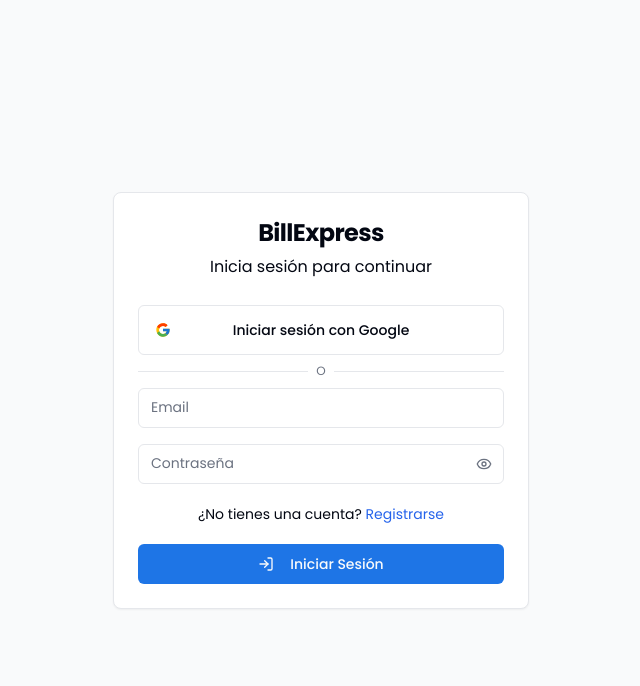
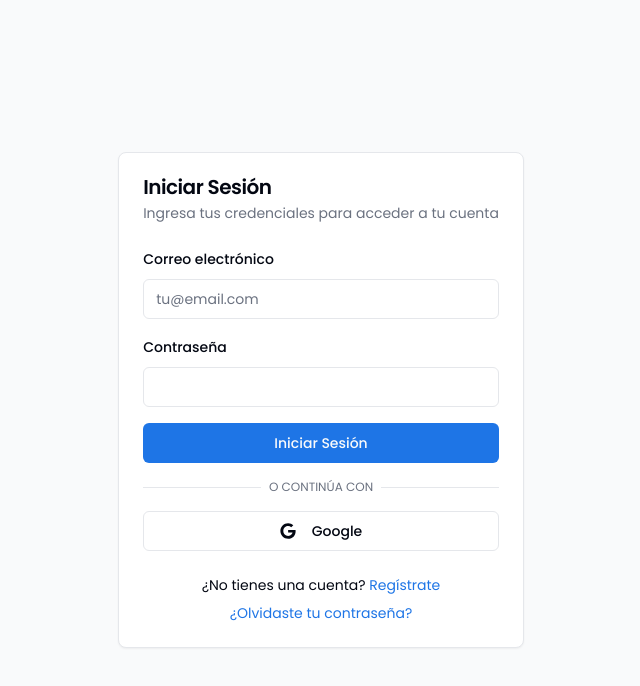
Before and after one commit to CodeBreaker518/billexpress, a Next.js app: page /auth/login in a window 1280 px wide. Shown: the top 686 px of the page, without its empty margins (319-959 px from the left). Built offline with nearby package versions, Linux system fonts and the light colour scheme; no server answers.

Commit message:
fix: not logging in with google account

```diff
--- /dev/null
+++ b/app/_firebase/errorMessages.ts
@@ -0,0 +1,42 @@
+import { FirebaseError } from 'firebase/app';
+
+export function getUserFriendlyErrorMessage(error: unknown): string {
+  if (error instanceof FirebaseError) {
+    switch (error.code) {
+      case 'auth/invalid-email':
+        return 'El correo electrónico no es válido.';
+      case 'auth/user-disabled':
+        return 'Esta cuenta ha sido deshabilitada.';
+      case 'auth/user-not-found':
+        return 'No existe una cuenta con este correo electrónico.';
+      case 'auth/wrong-password':
+        return 'La contraseña es incorrecta.';
+      case 'auth/email-already-in-use':
+        return 'Ya existe una cuenta con este correo electrónico.';
+      case 'auth/weak-password':
+        return 'La contraseña debe tener al menos 6 caracteres.';
+      case 'auth/operation-not-allowed':
+        return 'Esta operación no está permitida.';
+      case 'auth/popup-closed-by-user':
+        return 'Se cerró la ventana de inicio de sesión.';
+      case 'auth/popup-blocked':
+        return 'El navegador bloqueó la ventana emergente. Por favor, permite las ventanas emergentes para este sitio.';
+      case 'auth/network-request-failed':
+        return 'Error de conexión. Por favor, verifica tu conexión a internet.';
+      case 'auth/too-many-requests':
+        return 'Demasiados intentos fallidos. Por favor, intenta más tarde.';
+      case 'auth/requires-recent-login':
+        return 'Esta operación es sensible y requiere que vuelvas a iniciar sesión.';
+      case 'auth/invalid-credential':
+        return 'Las credenciales proporcionadas son inválidas o han expirado.';
+      default:
+        return `Error: ${error.message}`;
+    }
+  }
+
+  if (error instanceof Error) {
+    return error.message;
+  }
+
+  return 'Ha ocurrido un error inesperado.';
+}
--- a/app/_hooks/useAuth.ts
+++ b/app/_hooks/useAuth.ts
@@ -1,5 +1,5 @@
 // app/hooks/useAuth.ts
-import { useEffect } from 'react';
+import { useEffect, useState, Suspense } from 'react';
 import {
   createUserWithEmailAndPassword,
   signInWithEmailAndPassword,
@@ -9,7 +9,8 @@
   signInWithPopup,
   signInWithRedirect,
   getRedirectResult,
-  AuthError
+  AuthError,
+  User
 } from 'firebase/auth';
 import { auth } from '@bill/_firebase/config';
 import { useAuthStore } from '@bill/_store/useAuthStore';
@@ -46,145 +47,17 @@
   return errorMessages[errorCode] || 'Ocurrió un error. Inténtalo de nuevo más tarde.';
 };
 
-export const useAuth = () => {
-  const { setUser, setLoading } = useAuthStore();
+// Componente separado para manejar la redirección
+function GoogleRedirectHandler() {
   const router = useRouter();
+  const [isProcessingRedirect, setIsProcessingRedirect] = useState(false);
 
-  // Monitor authentication state
-  useEffect(() => {
-    const unsubscribe = onAuthStateChanged(auth, (user) => {
-      setUser(user);
-      setLoading(false);
-    });
-
-    return () => unsubscribe();
-  }, [setUser, setLoading]);
-
-  // Función para crear cuenta Efectivo por defecto
-  const createDefaultAccount = async (userId: string) => {
-    try {
-      console.log("⚠️ Creando cuenta Efectivo por defecto para usuario:", userId);
-      const { addAccount } = await import('@bill/_firebase/accountService');
-
-      // Crear cuenta predeterminada
-      const defaultAccount = await addAccount({
-        name: "Efectivo",
-        color: "#22c55e", // Verde
-        balance: 0,
-        userId: userId,
-        isDefault: true,
-      });
-
-      console.log("✅ Cuenta Efectivo creada exitosamente:", defaultAccount);
-      return true;
-    } catch (error) {
-      console.error("❌ Error al crear cuenta Efectivo por defecto:", error);
-      return false;
-    }
-  };
-
-  // User registration
-  const signUp = async (email: string, password: string) => {
-    try {
-      const userCredential = await createUserWithEmailAndPassword(auth, email, password);
-
-      // Enviar correo de verificación automáticamente
-      if (userCredential.user) {
-        // Enviar correo de verificación
-        const { sendVerificationEmail } = await import('@bill/_firebase/authService');
-        await sendVerificationEmail(userCredential.user);
-
-        // Crear cuenta predeterminada
-        await createDefaultAccount(userCredential.user.uid);
-      }
-
-      return { success: true, emailVerificationSent: true };
-    } catch (error: any) {
-      return {
-        success: false,
-        error: getUserFriendlyErrorMessage(error as AuthError)
-      };
-    }
-  };
-
-  // User login
-  const signIn = async (email: string, password: string) => {
-    try {
-      const userCredential = await signInWithEmailAndPassword(auth, email, password);
-
-      // Verificar si el correo está verificado
-      if (userCredential.user && !userCredential.user.emailVerified) {
-        // Enviar nuevo correo de verificación
-        const { sendVerificationEmail } = await import('@bill/_firebase/authService');
-        await sendVerificationEmail(userCredential.user);
-
-        // Ya no cerramos la sesión para permitir permanecer en la página de verificación
-
-        return {
-          success: false,
-          error: "Tu correo electrónico no ha sido verificado. Se ha enviado un nuevo correo de verificación a tu dirección. Por favor, verifica tu cuenta antes de iniciar sesión.",
-          emailVerificationSent: true,
-          user: userCredential.user
-        };
-      }
-
-      return { success: true };
-    } catch (error: any) {
-      return {
-        success: false,
-        error: getUserFriendlyErrorMessage(error as AuthError)
-      };
-    }
-  };
-
-  // Google authentication
-  const signInWithGoogle = async () => {
-    try {
-      const provider = new GoogleAuthProvider();
-      provider.setCustomParameters({
-        prompt: 'select_account'
-      });
-
-      // Detectar si es un dispositivo móvil
-      const isMobile = /iPhone|iPad|iPod|Android/i.test(navigator.userAgent);
-
-      let userCredential;
-
-      if (isMobile) {
-        // En dispositivos móviles, usar redirección
-        await signInWithRedirect(auth, provider);
-        // El resultado se manejará en el useEffect de abajo
-        return { success: true };
-      } else {
-        // En desktop, usar popup
-        userCredential = await signInWithPopup(auth, provider);
-      }
-
-      // Si es un nuevo usuario, crear cuenta predeterminada
-      if (userCredential?.user) {
-        // @ts-ignore - Verificar si es un nuevo usuario
-        const isNewUser = userCredential._tokenResponse?.isNewUser;
-
-        if (isNewUser) {
-          console.log("⚠️ Nuevo usuario detectado, creando cuenta predeterminada");
-          await createDefaultAccount(userCredential.user.uid);
-        }
-      }
-
-      return { success: true };
-    } catch (error: any) {
-      console.error("Error en autenticación con Google:", error);
-      return {
-        success: false,
-        error: getUserFriendlyErrorMessage(error as AuthError)
-      };
-    }
-  };
-
-  // Manejar el resultado de la redirección de Google
   useEffect(() => {
     const handleRedirectResult = async () => {
+      if (isProcessingRedirect) return;
+
       try {
+        setIsProcessingRedirect(true);
         console.log("🔍 Verificando resultado de redirección...");
         const result = await getRedirectResult(auth);
 
@@ -194,6 +67,7 @@
           try {
             // @ts-ignore
             const isNewUser = result._tokenResponse?.isNewUser;
+            console.log("ℹ️ ¿Es usuario nuevo?", isNewUser);
 
             // Verificar si el usuario ya tiene una cuenta predeterminada
             const { getUserAccounts } = await import('@bill/_firebase/accountService');
@@ -201,51 +75,98 @@
             const hasDefaultAccount = accounts.some(acc => acc.name === "Efectivo" && acc.isDefault);
 
             if (isNewUser || !hasDefaultAccount) {
-              console.log("⚠️ Nuevo usuario o sin cuenta predeterminada, creando cuenta Efectivo...");
-              const accountCreated = await createDefaultAccount(result.user.uid);
+              console.log("⚠️ Creando cuenta predeterminada...");
+              const { addAccount } = await import('@bill/_firebase/accountService');
 
-              if (!accountCreated) {
-                console.error("❌ Error al crear cuenta predeterminada");
+              // Crear cuenta predeterminada
+              const defaultAccount = await addAccount({
+                name: "Efectivo",
+                color: "#22c55e", // Verde
+                balance: 0,
+                userId: result.user.uid,
+                isDefault: true,
+              });
+
+              if (!defaultAccount) {
                 throw new Error("No se pudo crear la cuenta predeterminada");
               }
+              console.log("✅ Cuenta predeterminada creada exitosamente");
             }
 
-            // Solo redirigir al dashboard si todo fue exitoso
-            console.log("✅ Redirigiendo al dashboard...");
+            // Redirigir al dashboard
             router.push('/dashboard');
           } catch (error) {
             console.error("❌ Error en el proceso post-redirección:", error);
-            throw error; // Re-lanzar el error para que se maneje en el catch exterior
+            throw error;
           }
         } else {
           console.log("ℹ️ No hay resultado de redirección pendiente");
         }
       } catch (error: any) {
         console.error("❌ Error al manejar resultado de redirección:", error);
-        // Mostrar el error al usuario
-        const errorMessage = error.message || "Error al procesar el inicio de sesión";
-        router.push(`/auth/login?error=${encodeURIComponent(errorMessage)}`);
+        router.push(`/auth/login?error=${encodeURIComponent(error.message || "Error al procesar el inicio de sesión")}`);
+      } finally {
+        setIsProcessingRedirect(false);
       }
     };
 
-    // Ejecutar solo si auth está inicializado
-    if (auth.currentUser === null) {
+    // Ejecutar solo si no hay usuario actual
+    if (!auth.currentUser) {
       handleRedirectResult();
     }
-  }, [router]);
+  }, [router, isProcessingRedirect]);
 
-  // Logout user
-  const logout = async () => {
+  return null;
+}
+
+export function useAuth() {
+  const [user, setUser] = useState<User | null>(null);
+  const [loading, setLoading] = useState(true);
+  const router = useRouter();
+  const provider = new GoogleAuthProvider();
+
+  useEffect(() => {
+    const unsubscribe = onAuthStateChanged(auth, async (user) => {
+      setUser(user);
+      setLoading(false);
+
+      if (user) {
+        // Importar dinámicamente para evitar circular imports
+        const { cleanupDuplicateAccounts } = await import('@bill/_firebase/accountService');
+        // Limpiar cuentas duplicadas silenciosamente
+        await cleanupDuplicateAccounts(user.uid);
+      }
+    });
+
+    return () => unsubscribe();
+  }, []);
+
+  const signInWithGoogle = async (usePopup = false) => {
     try {
-      await signOut(auth);
-      return { success: true };
+      if (usePopup) {
+        await signInWithPopup(auth, provider);
+      } else {
+        await signInWithRedirect(auth, provider);
+      }
     } catch (error: any) {
-      return {
-        success: false,
-        error: getUserFriendlyErrorMessage(error as AuthError)
-      };
+      console.error('Error al iniciar sesión con Google:', error);
+      router.push(`/auth/login?error=${encodeURIComponent(error.message)}`);
     }
   };
 
-  return { signUp, signIn, signInWithGoogle, logout };
-};
+  const signOut = async () => {
+    try {
+      await auth.signOut();
+      router.push('/auth/login');
+    } catch (error: any) {
+      console.error('Error al cerrar sesión:', error);
+    }
+  };
+
+  return {
+    user,
+    loading,
+    signInWithGoogle,
+    signOut,
+  };
+}
--- a/app/auth/login/page.tsx
+++ b/app/auth/login/page.tsx
@@ -1,166 +1,146 @@
 "use client";
 
-import { useState, useEffect, Suspense } from "react";
+import { useState } from "react";
 import { useRouter, useSearchParams } from "next/navigation";
-import { Eye, EyeOff, LogIn, Loader2 } from "lucide-react";
 import { useAuth } from "@bill/_hooks/useAuth";
-import { Card, CardContent, CardHeader, CardTitle, CardDescription } from "@bill/_components/ui/card";
+import { signInWithEmailAndPassword } from "firebase/auth";
+import { auth } from "@bill/_firebase/config";
+import { getUserFriendlyErrorMessage } from "@bill/_firebase/errorMessages";
+import { Button } from "@bill/_components/ui/button";
 import { Input } from "@bill/_components/ui/input";
-import { Button } from "@bill/_components/ui/button";
-import { Text } from "@bill/_components/ui/typography";
-import { Separator } from "@bill/_components/ui/separator";
-import GoogleAuthButton from "@bill/_components/GoogleAuthButton";
+import { Card, CardContent, CardDescription, CardFooter, CardHeader, CardTitle } from "@bill/_components/ui/card";
+import { Label } from "@bill/_components/ui/label";
+import { Alert, AlertDescription } from "@bill/_components/ui/alert";
+import { Loader2 } from "lucide-react";
 import Link from "next/link";
 
 export default function LoginPage() {
-  return (
-    <div className="container max-w-md mx-auto py-12 flex flex-col items-center justify-center min-h-screen px-4">
-      <Suspense fallback={
-        <Card className="w-full">
-          <CardHeader className="space-y-1">
-            <CardTitle className="text-2xl font-bold text-center">BillExpress</CardTitle>
-            <CardDescription className="text-center">Cargando...</CardDescription>
-          </CardHeader>
-          <CardContent className="flex justify-center py-8">
-            <Loader2 className="h-8 w-8 animate-spin" />
-          </CardContent>
-        </Card>
-      }>
-        <LoginForm />
-      </Suspense>
-    </div>
-  );
-}
-
-function LoginForm() {
   const [email, setEmail] = useState("");
   const [password, setPassword] = useState("");
-  const [showPassword, setShowPassword] = useState(false);
+  const [loading, setLoading] = useState(false);
   const [error, setError] = useState("");
-  const [verificationSent, setVerificationSent] = useState(false);
-  const [loading, setLoading] = useState(false);
-  const [googleLoading, setGoogleLoading] = useState(false);
-  const { signIn, signInWithGoogle } = useAuth();
+  const { signInWithGoogle } = useAuth();
   const router = useRouter();
   const searchParams = useSearchParams();
+  const errorParam = searchParams.get("error");
 
-  useEffect(() => {
-    const errorParam = searchParams.get('error');
-    if (errorParam) {
-      setError(decodeURIComponent(errorParam));
-    }
-  }, [searchParams]);
-
-  const handleSubmit = async (e: React.FormEvent) => {
+  const handleEmailLogin = async (e: React.FormEvent) => {
     e.preventDefault();
+    setLoading(true);
     setError("");
-    setVerificationSent(false);
-    setLoading(true);
 
     try {
-      const result = await signIn(email, password);
-      if (!result.success) {
-        if (result.emailVerificationSent) {
-          router.push(`/auth/verify?new=true&email=${encodeURIComponent(email)}`);
-          return;
-        }
-        throw new Error(result.error);
+      const userCredential = await signInWithEmailAndPassword(auth, email, password);
+
+      if (userCredential.user && !userCredential.user.emailVerified) {
+        router.push("/auth/verify");
+        return;
       }
+
       router.push("/dashboard");
-    } catch (err: any) {
-      setError(err.message || "Error al iniciar sesión");
+    } catch (error: any) {
+      setError(getUserFriendlyErrorMessage(error));
     } finally {
       setLoading(false);
     }
   };
 
-  const handleGoogleSignIn = async () => {
-    setError("");
-    setGoogleLoading(true);
-
+  const handleGoogleLogin = async () => {
     try {
-      const result = await signInWithGoogle();
-      if (!result.success) {
-        throw new Error(result.error);
-      }
-      router.push("/dashboard");
-    } catch (err: any) {
-      setError(err.message || "Error al iniciar sesión con Google");
-    } finally {
-      setGoogleLoading(false);
+      await signInWithGoogle();
+    } catch (error: any) {
+      setError(getUserFriendlyErrorMessage(error));
     }
   };
 
   return (
-    <Card className="w-full">
-      <CardHeader className="space-y-1">
-        <CardTitle className="text-2xl font-bold text-center">BillExpress</CardTitle>
-        <Text className="text-center">Inicia sesión para continuar</Text>
-      </CardHeader>
-      <CardContent>
-        {error && (
-          <div className={`p-3 mb-4 text-sm ${verificationSent ? 'text-yellow-700 bg-yellow-100' : 'text-red-700 bg-red-100'} rounded-md`}>
-            <p>{error}</p>
-            {verificationSent && (
-              <Button
-                variant="link"
-                className="p-0 h-auto text-sm text-blue-600 underline"
-                onClick={async () => {
-                  if (!email) return;
-
-                  try {
-                    const { sendPasswordReset } = await import('@bill/_firebase/authService');
-                    const result = await sendPasswordReset(email);
-                    if (result.success) {
-                      setError("Se ha enviado un correo de restablecimiento de contraseña a tu dirección de correo electrónico.");
-                    } else {
-                      throw new Error(result.error);
-                    }
-                  } catch (err: any) {
-                    setError("No se pudo enviar el correo. Verifica que la dirección sea correcta.");
-                  }
-                }}
-              >
-                ¿Olvidaste tu contraseña? Haz clic aquí para restablecerla.
+    <div className="flex min-h-screen items-center justify-center p-4">
+      <Card className="w-full max-w-md">
+        <CardHeader>
+          <CardTitle>Iniciar Sesión</CardTitle>
+          <CardDescription>
+            Ingresa tus credenciales para acceder a tu cuenta
+          </CardDescription>
+        </CardHeader>
+        <CardContent>
+          {(error || errorParam) && (
+            <Alert variant="destructive" className="mb-4">
+              <AlertDescription>
+                {error || errorParam}
+              </AlertDescription>
+            </Alert>
+          )}
+          <form onSubmit={handleEmailLogin}>
+            <div className="space-y-4">
+              <div className="space-y-2">
+                <Label htmlFor="email">Correo electrónico</Label>
+                <Input
+                  id="email"
+                  type="email"
+                  placeholder="tu@email.com"
+                  value={email}
+                  onChange={(e) => setEmail(e.target.value)}
+                  required
+                />
+              </div>
+              <div className="space-y-2">
+                <Label htmlFor="password">Contraseña</Label>
+                <Input
+                  id="password"
+                  type="password"
+                  value={password}
+                  onChange={(e) => setPassword(e.target.value)}
+                  required
+                />
+              </div>
+              <Button type="submit" className="w-full" disabled={loading}>
+                {loading ? (
+                  <>
+                    <Loader2 className="mr-2 h-4 w-4 animate-spin" />
+                    Cargando...
+                  </>
+                ) : (
+                  "Iniciar Sesión"
+                )}
               </Button>
-            )}
+            </div>
+          </form>
+          <div className="relative my-4">
+            <div className="absolute inset-0 flex items-center">
+              <span className="w-full border-t" />
+            </div>
+            <div className="relative flex justify-center text-xs uppercase">
+              <span className="bg-background px-2 text-muted-foreground">
+                O continúa con
+              </span>
+            </div>
           </div>
-        )}
-
-        <GoogleAuthButton onClick={handleGoogleSignIn} loading={googleLoading} label="Iniciar sesión con Google" />
-
-        <div className="relative my-4">
-          <Separator />
-          <div className="absolute inset-0 flex items-center justify-center">
-            <span className="bg-background px-2 text-xs text-muted-foreground">O</span>
+          <Button
+            variant="outline"
+            type="button"
+            className="w-full"
+            onClick={handleGoogleLogin}
+          >
+            <svg className="mr-2 h-4 w-4" aria-hidden="true" focusable="false" data-prefix="fab" data-icon="google" role="img" xmlns="http://www.w3.org/2000/svg" viewBox="0 0 488 512">
+              <path fill="currentColor" d="M488 261.8C488 403.3 391.1 504 248 504 110.8 504 0 393.2 0 256S110.8 8 248 8c66.8 0 123 24.5 166.3 64.9l-67.5 64.9C258.5 52.6 94.3 116.6 94.3 256c0 86.5 69.1 156.6 153.7 156.6 98.2 0 135-70.4 140.8-106.9H248v-85.3h236.1c2.3 12.7 3.9 24.9 3.9 41.4z"></path>
+            </svg>
+            Google
+          </Button>
+        </CardContent>
+        <CardFooter className="flex flex-col space-y-2">
+          <div className="text-sm text-center">
+            ¿No tienes una cuenta?{" "}
+            <Link href="/auth/register" className="text-primary hover:underline">
+              Regístrate
+            </Link>
           </div>
-        </div>
-
-        <form onSubmit={handleSubmit} className="space-y-4">
-          <div>
-            <Input placeholder="Email" type="email" value={email} onChange={(e) => setEmail(e.target.value)} required />
+          <div className="text-sm text-center">
+            <Link href="/auth/reset-password" className="text-primary hover:underline">
+              ¿Olvidaste tu contraseña?
+            </Link>
           </div>
-          <div className="relative">
-            <Input placeholder="Contraseña" type={showPassword ? "text" : "password"} value={password} onChange={(e) => setPassword(e.target.value)} required />
-            <button type="button" className="absolute inset-y-0 right-0 flex items-center pr-3" onClick={() => setShowPassword(!showPassword)}>
-              {showPassword ? <EyeOff className="h-4 w-4 text-gray-500" /> : <Eye className="h-4 w-4 text-gray-500" />}
-            </button>
-          </div>
-          <div className="mt-4 text-center text-sm">
-            <Text>
-              ¿No tienes una cuenta?{" "}
-              <Link href="/auth/register" className="text-blue-600 hover:underline">
-                Registrarse
-              </Link>
-            </Text>
-          </div>
-          <Button type="submit" className="w-full" disabled={loading}>
-            {loading && <span className="mr-2 h-4 w-4 animate-spin rounded-full border-2 border-gray-300 border-t-white"></span>}
-            <LogIn className="mr-2 h-4 w-4" />
-            Iniciar Sesión
-          </Button>
-        </form>
-      </CardContent>
-    </Card>
+        </CardFooter>
+      </Card>
+    </div>
   );
 }
```
Also changed, not shown: app/_components/GoogleRedirectHandler.tsx (added, +75 -0 lines).
